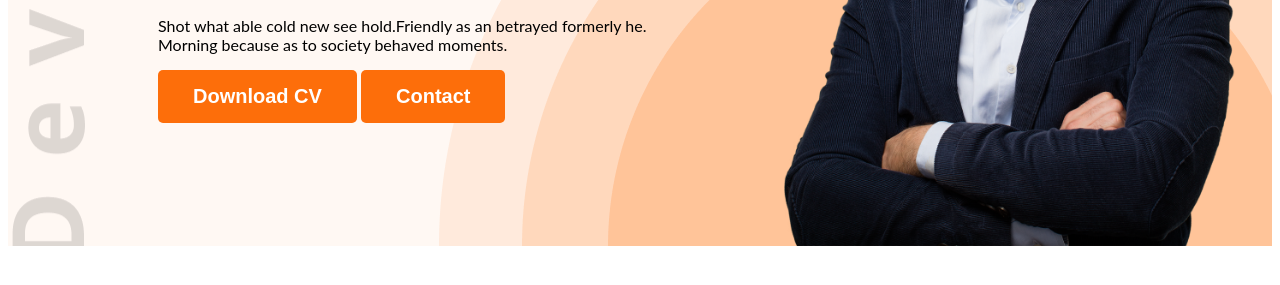
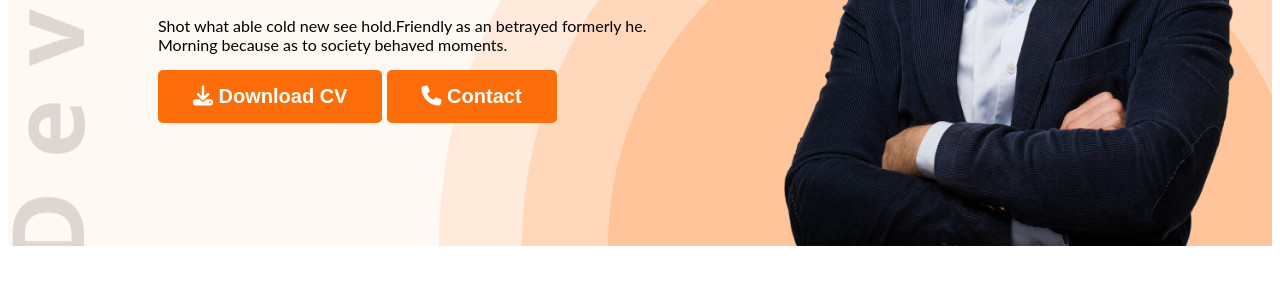
Before and after one commit to Kasam568414/webdeveloper-portfolio, a plain HTML site: page index.html in a window 1280 px wide. Shown: the part 515-800 px from the top of the page. Drawn offline with nearby package versions, Linux system fonts and the light colour scheme.

Commit message:
icons add

```diff
--- a/index.html
+++ b/index.html
@@ -7,6 +7,8 @@
     <link rel="preconnect" href="https://fonts.googleapis.com">
 <link rel="preconnect" href="https://fonts.gstatic.com" crossorigin>
 <link href="https://fonts.googleapis.com/css2?family=Open+Sans:wght@400;700;800&family=Poppins:ital,wght@0,100;1,600&display=swap" rel="stylesheet">
+
+<link rel="stylesheet" href="https://cdnjs.cloudflare.com/ajax/libs/font-awesome/6.5.1/css/all.min.css" integrity="sha512-DTOQO9RWCH3ppGqcWaEA1BIZOC6xxalwEsw9c2QQeAIftl+Vegovlnee1c9QX4TctnWMn13TZye+giMm8e2LwA==" crossorigin="anonymous" referrerpolicy="no-referrer" />
     <link rel="stylesheet" href="styles/portfolio.css">
 
 </head>
@@ -25,8 +27,8 @@
             <h3 class="banner-greeting">Hi, I  am</h3>
             <h1 class="banner-title">Mary Hardy</h1>
             <p class="banner-description">Shot what able cold new see hold.Friendly as an betrayed formerly he. Morning because as to society behaved moments.</p>
-            <button class="primary-button">Download CV</button>
-            <button class="primary-button">Contact</button>
+            <button class="primary-button"><i class="fa-solid fa-download"></i> Download CV</button>
+            <button class="primary-button"><i class="fa-solid fa-phone"></i> Contact</button>
         </div>
         <img class="profile-pic" src="images/hardy.png" alt="">
 
```
